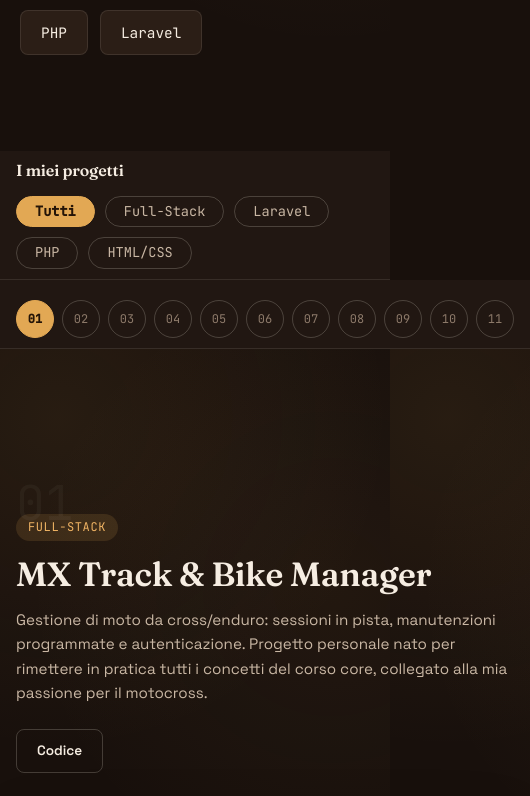
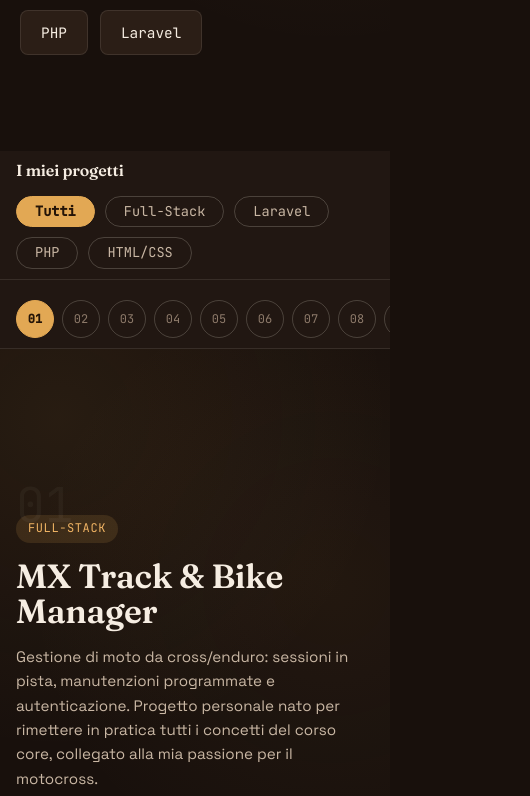
Before and after one commit to francesco-cassese/portfolio-personale, a React (Vite) app: page / in a window 390 px wide. Shown: the part 2198-2994 px from the top of the page, 530 px wide, since content can reach past the window. Built offline with nearby package versions, Linux system fonts and the light colour scheme.

Commit message:
fix: prevent mobile projects section from overflowing horizontally

```diff
--- a/src/components/Projects.module.css
+++ b/src/components/Projects.module.css
@@ -102,7 +102,7 @@
     }
 
     .layout {
-        grid-template-columns: 1fr;
+        grid-template-columns: minmax(0, 1fr);
         padding: 0;
     }
 }
```
